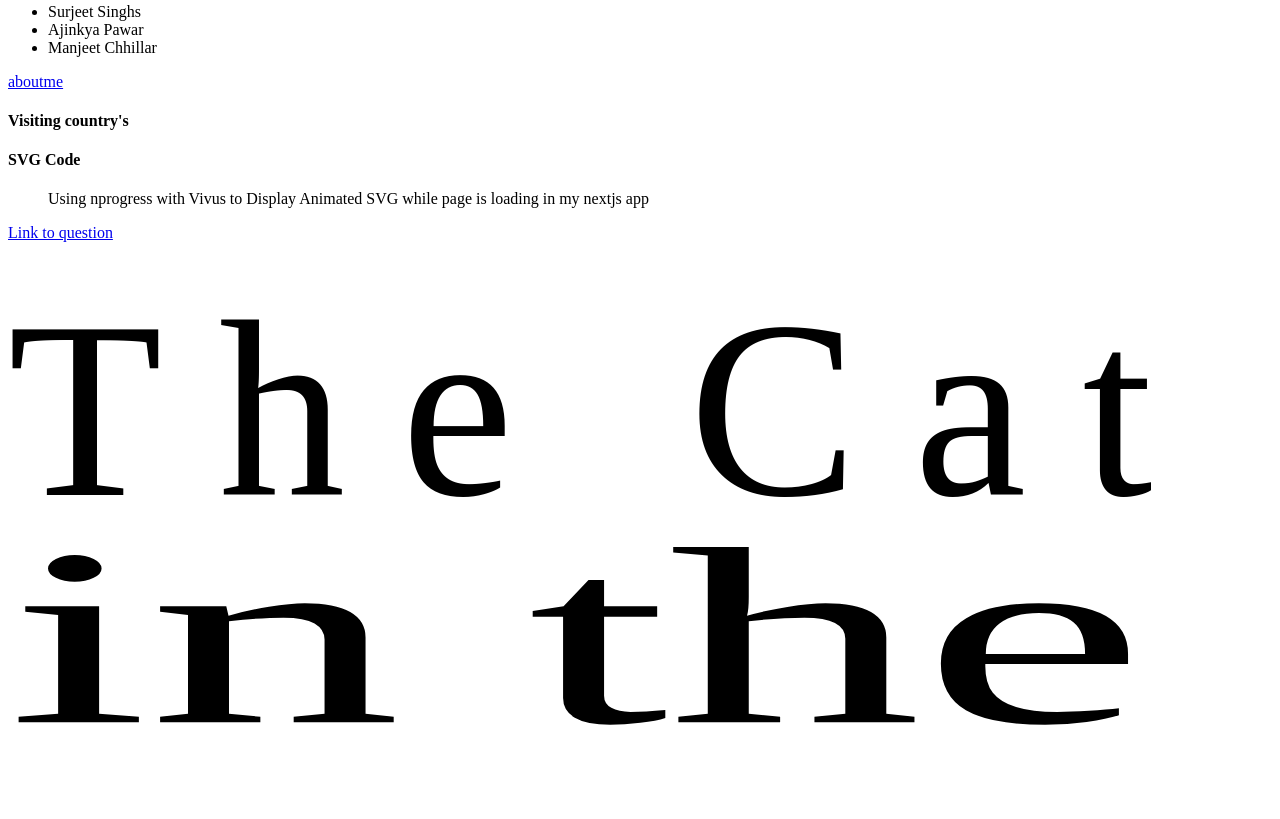
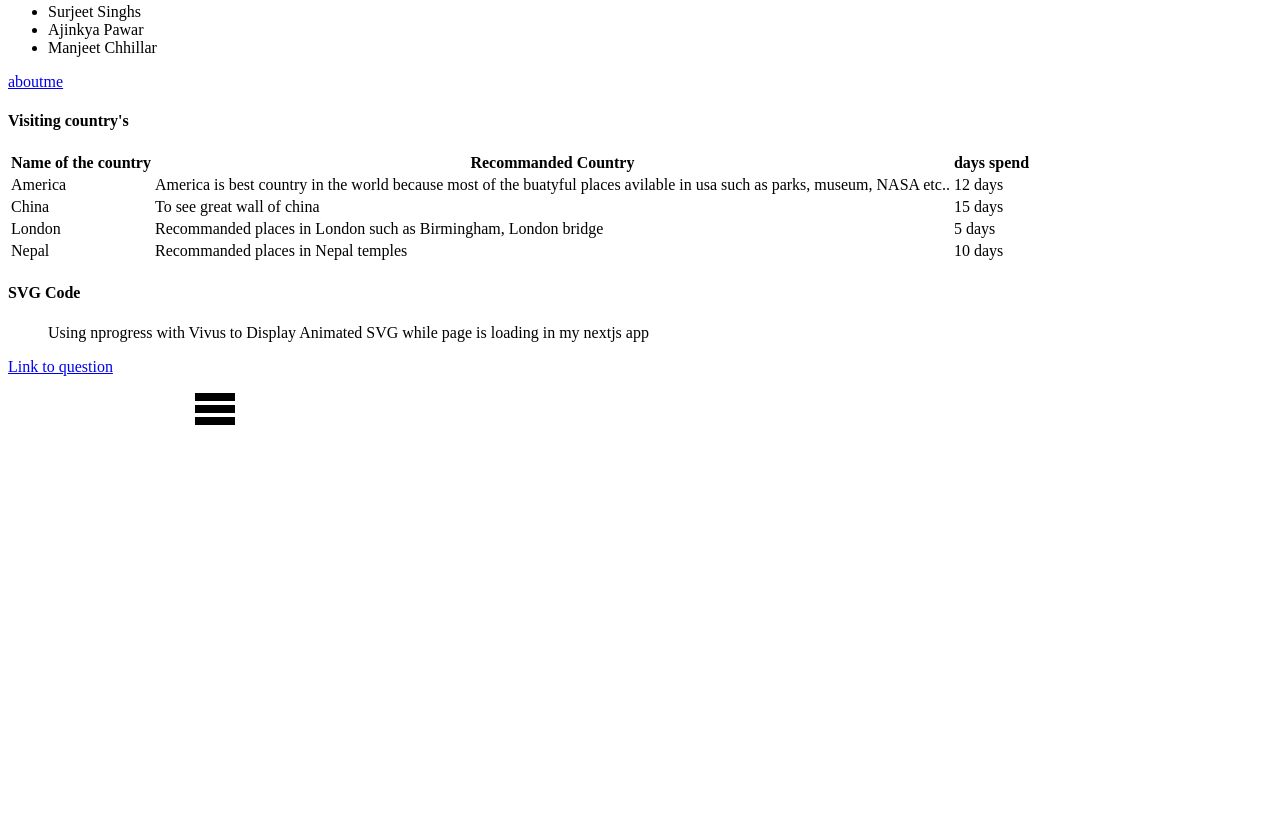
Before and after one commit to 44-563-Web-Apps-S23/44563-webapps-assignment-3-S560285, a plain HTML site: page index.html in a window 1280 px wide. Shown: the part 301-1120 px from the top of the page. After the commit the page ends 800 px from the top, so only its background shows below. Drawn offline with Linux system fonts and the light colour scheme.

Commit message:
svg code updated

```diff
--- a/index.html
+++ b/index.html
@@ -50,24 +50,19 @@
                     <td>Recommanded places in Nepal temples</td>
                     <td>10 days</td>
                 </tr>
-                <h4>SVG Code</h4>
+
+            </table>
+            <h4>SVG Code</h4>
                <blockquote>Using nprogress with Vivus to Display Animated SVG while page is loading in my nextjs app</blockquote>
                <a href="https://stackoverflow.com/questions/75379999/using-nprogress-with-vivus-to-display-animated-svg-while-page-is-loading-in-my-n">Link to question</a>
-                    <svg viewBox="0 0 100 100">
-                        <text>
-                          <tspan class="line-1" textLength="100" x="0" y="1em" font-size="20">
-                            The Cat
-                          </tspan>
-                          <tspan class="line-2" textLength="100" x="0" dy="0.9em" font-size="20" lengthAdjust="spacingAndGlyphs">
-                            in the
-                          </tspan>
-                          <tspan class="line-3" textLength="100" x="0" dy="0.9em" font-size="35">
-                            Hat
-                          </tspan>
-                        </text>
-                      </svg>
-                </pre>
-            </table>
+                    <pre>
+                        <svg viewBox="0 0 100 80" width="40" height="40">
+                            <rect width="100" height="20"></rect>
+                            <rect y="30" width="100" height="20"></rect>
+                            <rect y="60" width="100" height="20"></rect>
+                          </svg>
+
+                    </pre>
         </body>
     </head>
 </html>
```
